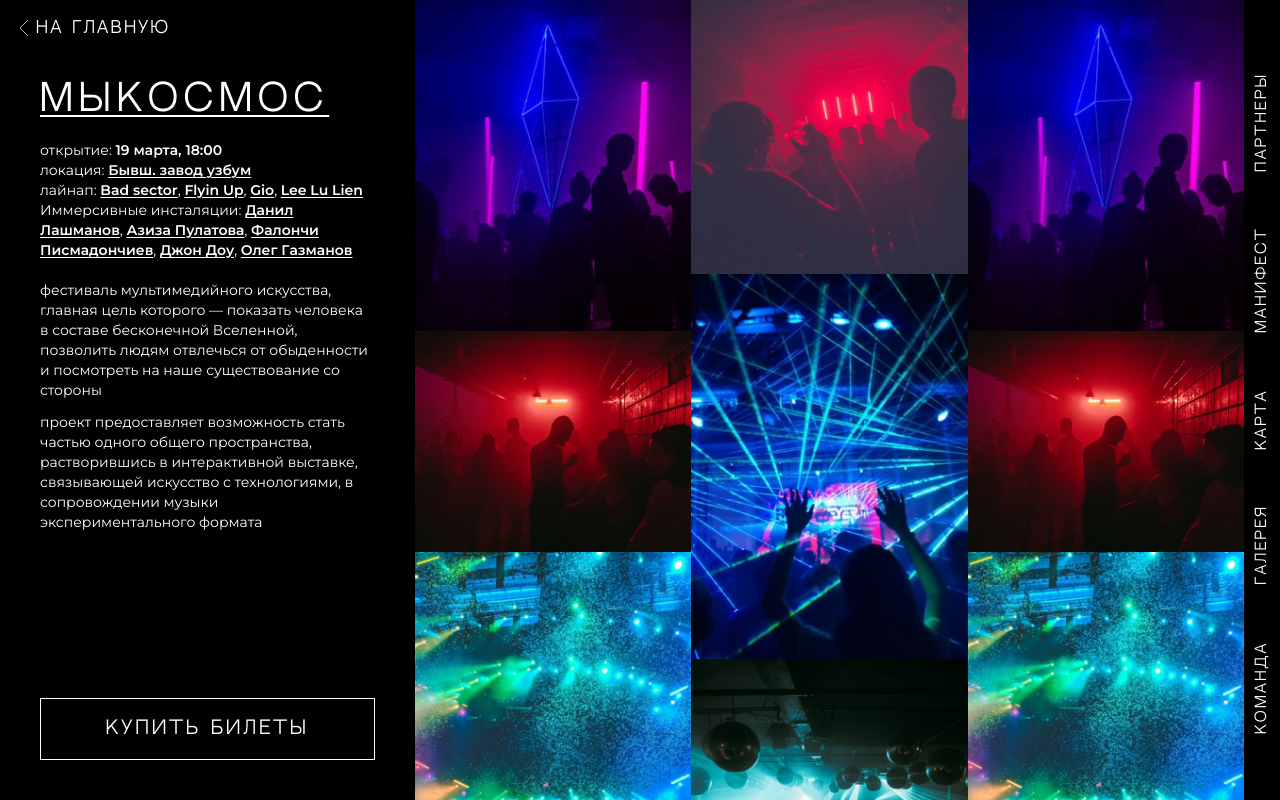
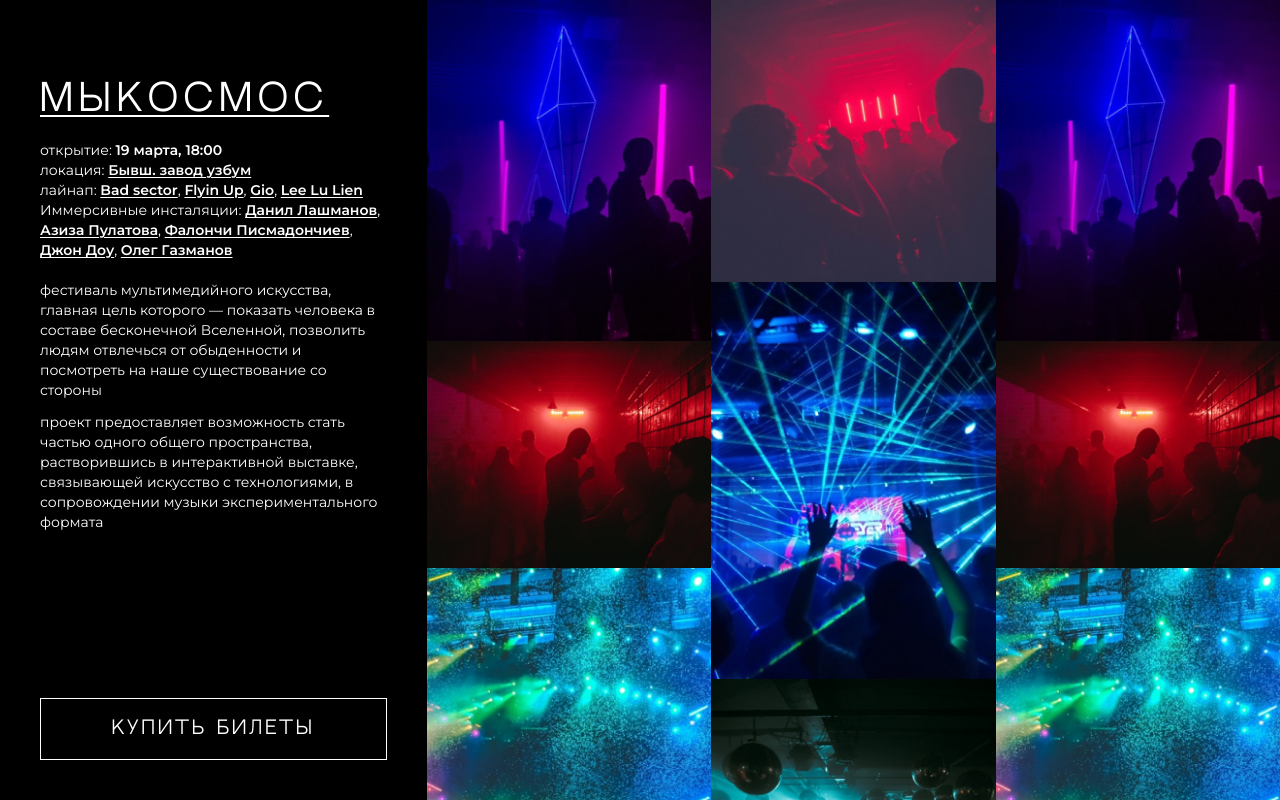
Before and after one commit to crazyysasha/vue-mocfest-app, a Vue app: page /event/cinema-love in a window 1280 px wide. Built offline with nearby package versions, Linux system fonts and the light colour scheme.

Commit message:
fix last updates in header component

```diff
--- a/package.json
+++ b/package.json
@@ -8,6 +8,7 @@
     "lint": "vue-cli-service lint"
   },
   "dependencies": {
+    "@vueuse/core": "^7.5.5",
     "core-js": "^3.8.3",
     "register-service-worker": "^1.7.2",
     "vue": "^3.2.13",
--- a/src/api/events.js
+++ b/src/api/events.js
@@ -31,5 +31,5 @@ export default {
                 },
             ],
         };
-    }
+    },
 };
--- a/src/components/DefaultHeader.vue
+++ b/src/components/DefaultHeader.vue
@@ -1,5 +1,5 @@
 <template>
-    <header class="flex overflow-y-auto">
+    <header class="">
         <transition
             enter-active-class="transform transition duration-200"
             enter-from-class="scale-0"
@@ -21,41 +21,39 @@
                 >
                     <path d="M13 24L1 12L13 0" stroke="white" />
                 </svg>
-                На главную
+                <span v-if="!isCollapsed"> На главную </span>
             </router-link>
         </transition>
+        <a> </a>
+        <div class="h-screen overflow-y-auto">
             <ul
-            class="
-                flex flex-col
-                transform
-                overflow-y-auto
-                rotate-180
-                text-sm
-                uppercase
-            "
+                class="flex h-full flex-col transform text-sm uppercase"
+                :class="{ 'rotate-180': !isCollapsed }"
+                ref="menu"
             >
                 <li class="my-auto"></li>
-            <li v-for="link in links" :key="link.url" class="p-1 m-1 my-auto">
+                <li v-for="link in links" :key="link.url" class="my-auto">
                     <router-link
                         :to="link.url"
                         :exact="link.exact"
-                    class="
-                        writing-vertical
-                        hover:opacity-50
-                        transition
-                        duration-200
-                    "
+                        class="hover:opacity-50 transition duration-200"
+                        :class="{ 'writing-vertical': !isCollapsed }"
                     >
+                        <div class="p-1 m-1 inline-block">
                             {{ link.title }}
+                        </div>
                     </router-link>
                 </li>
                 <li class="my-auto"></li>
             </ul>
+        </div>
     </header>
 </template>
 
 
 <script>
+import { inject } from "vue";
+
 export default {
     data: () => ({
         links: [
@@ -66,7 +64,16 @@ export default {
             { title: "Партнеры", url: "/partners" },
         ],
     }),
-    setup() {},
+    setup() {
+        const menu = inject("menu");
+
+        const isCollapsed = inject("isCollapsed");
+
+        return {
+            menu,
+            isCollapsed,
+        };
+    },
 };
 </script>
 
--- a/src/layouts/WithHeaderLayout.vue
+++ b/src/layouts/WithHeaderLayout.vue
@@ -1,6 +1,10 @@
 <template>
-    <div class="bg-black relative flex items-stretch">
-        <DefaultHeader class="order-2"></DefaultHeader>
+    <div
+        class="bg-black relative flex items-stretch"
+        :class="{ 'flex-col': isCollapsed }"
+        ref="container"
+    >
+        <DefaultHeader :class="{ 'order-2 hidden': !isCollapsed }"></DefaultHeader>
         <main class="flex-1 flex overflow-y-auto">
             <slot></slot>
         </main>
@@ -9,9 +13,40 @@
 
 <script>
 import DefaultHeader from "@/components/DefaultHeader.vue";
+import { ref } from "vue";
+import { computed, provide } from "vue";
+import { useWindowSize } from "@vueuse/core";
+
 export default {
     components: {
         DefaultHeader,
     },
+    setup() {
+        const menu = ref(null);
+
+        provide("menu", menu);
+
+        const { height } = useWindowSize();
+
+        const isCollapsed = computed(() => {
+            if (menu.value == null) {
+                return false;
+            }
+            let menuHeight = 0;
+
+            menu.value?.querySelectorAll("a").forEach((element) => {
+                if (isCollapsed.value) {
+                    menuHeight += element.offsetWidth;
+                } else {
+                    menuHeight += element.offsetHeight;
+                }
+            });
+
+            return height.value < menuHeight + 20;
+        });
+
+        provide("isCollapsed", isCollapsed);
+        return { isCollapsed };
+    },
 };
 </script>
--- a/src/store/modules/events.js
+++ b/src/store/modules/events.js
@@ -5,27 +5,33 @@ export default {
     state: {
         data: [],
         loading: false,
+        loaded: false,
     },
     mutations: {
-        set(state, payload) {
+        setData(state, payload) {
 
             state.data = payload;
         },
-        loading(state, payload) {
+        setLoadingStatus(state, payload) {
             state.loading = payload;
+        },
+        setLoadedStatus(state) {
+            state.loaded = true;
         }
     },
     actions: {
         async getAll({ commit }) {
-            commit('loading', true);
+            commit('setLoadingStatus', true);
             const { data } = await eventsApi.getAll();
-            commit('set', data);
+            commit('setData', data);
+            commit('setLoadedStatus');
             await new Promise(resolve => setTimeout(resolve, .01));
-            commit('loading', false);
-        }
+            commit('setLoadingStatus', false);
+        },
     },
     getters: {
         all: (state) => state.data,
         isLoading: (state) => state.loading,
+        isLoaded: (state) => state.loaded,
     },
 };
--- a/src/views/HomeView.vue
+++ b/src/views/HomeView.vue
@@ -34,7 +34,7 @@
                             <!-- leave-active-class="transform transition duration-200"
                             leave-to-class="scale-0"
                             leave-from-class="scale-100" -->
-                            <div v-if="!isLoading">
+                            <div>
                                 <div
                                     class="
                                         text-lg
@@ -107,7 +107,13 @@ export default {
     setup() {
         const store = useStore();
 
-        onMounted(() => store.getters["events/all"].length == 0 ? store.dispatch("events/getAll"):'');
+        const loadEventsData = () => {
+            if (!store.getters["events/isLoaded"]) {
+                store.dispatch("events/getAll");
+            }
+        };
+
+        onMounted(loadEventsData);
 
         return {
             events: computed(() => store.getters["events/all"]),
```
Also changed, not shown: src/App.vue (+10 -1 lines), 1 other file (tests, documents, lock files or other folders). Lines whose indentation alone changed are shown as unchanged.
